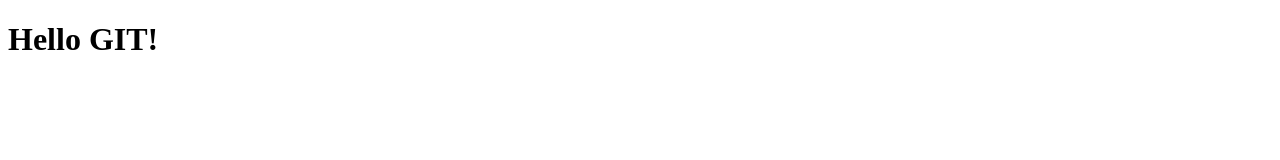
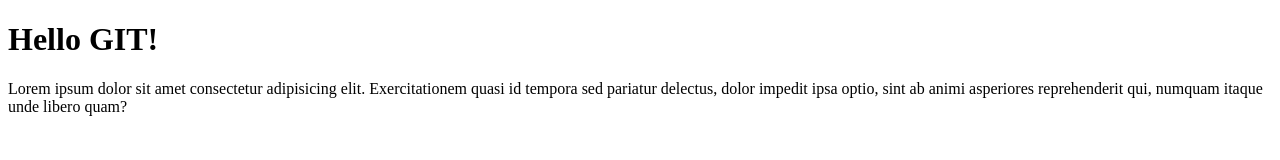
Before and after one commit to mar-kalinowski/git-course-4, a plain HTML site: page index.html in a window 1280 px wide. Drawn offline with Linux system fonts and the light colour scheme.

Commit message:
added paragraph into index.html

```diff
--- a/index.html
+++ b/index.html
@@ -1,12 +1,19 @@
 <!DOCTYPE html>
 <html lang="en">
+
 <head>
     <meta charset="UTF-8">
     <meta http-equiv="X-UA-Compatible" content="IE=edge">
     <meta name="viewport" content="width=device-width, initial-scale=1.0">
     <title>ISA GIT Course</title>
 </head>
+
 <body>
     <h1>Hello GIT!</h1>
+    <p>
+        Lorem ipsum dolor sit amet consectetur adipisicing elit. Exercitationem quasi id tempora sed pariatur delectus,
+        dolor impedit ipsa optio, sint ab animi asperiores reprehenderit qui, numquam itaque unde libero quam?
+    </p>
 </body>
+
 </html>
```
